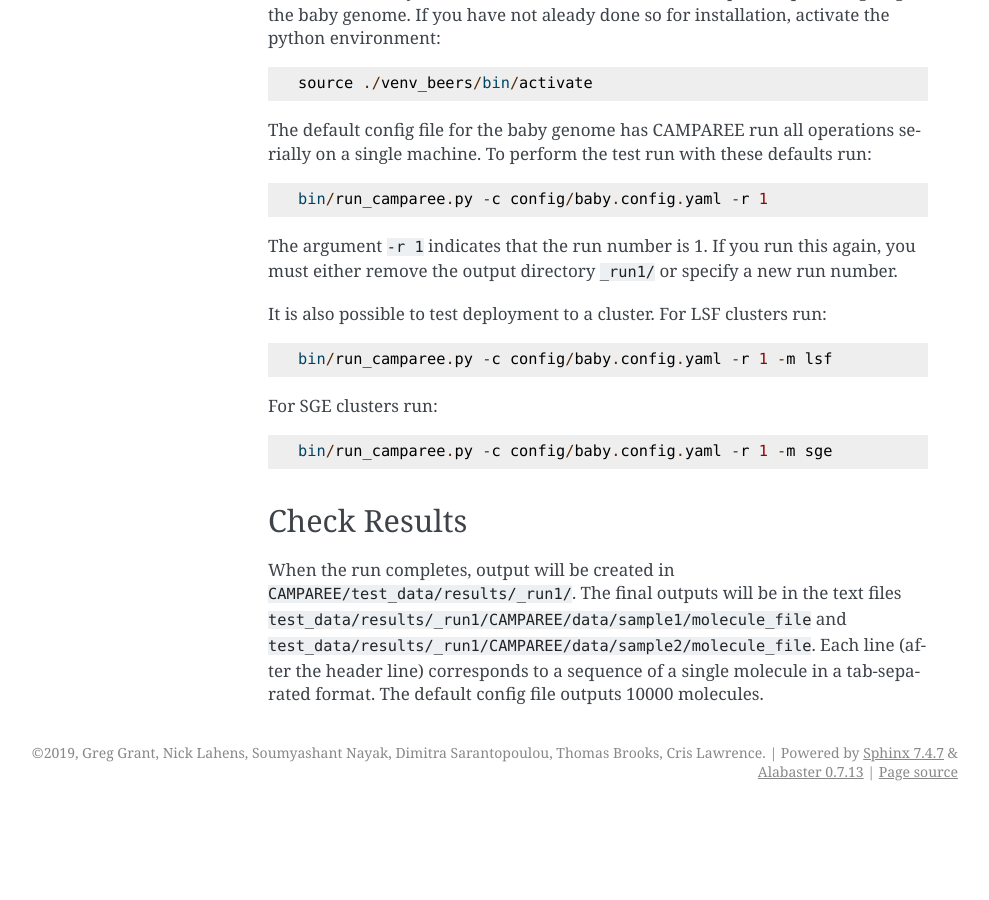
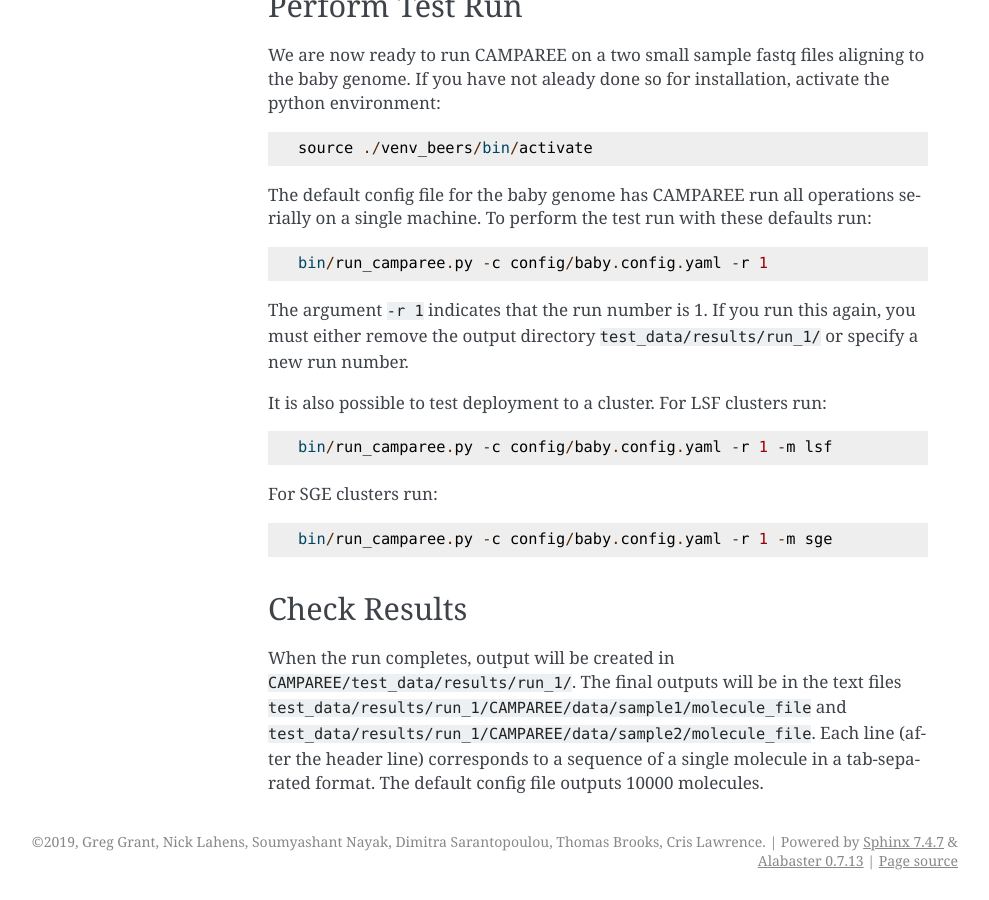
Before and after one commit to itmat/CAMPAREE, a Sphinx documentation site: the page built from doc/quick_start.rst, in a window 1280 px wide and 900 px high, scrolled down 1306 px. Shown: the whole window, without its empty margins (152-1141 px from the left). Built offline with Sphinx 7.4.7, drawn with Linux system fonts in a browser that asks for light colours; pages that are not in the unit, such as notebooks, are missing from menus; before the commit the page ends 2117 px from its top, so only the background shows below that; some of the changed text lies outside the part shown.

Commit message:
Update quickstart guide

```diff
--- a/doc/quick_start.rst
+++ b/doc/quick_start.rst
@@ -7,6 +7,7 @@
 ------------
 
 Make sure you have the following installed on your system:
+
 - git
 - python version 3.6
 - Java 1.8
@@ -62,7 +63,7 @@
     bin/run_camparee.py -c config/baby.config.yaml -r 1
 
 The argument ``-r 1`` indicates that the run number is 1.
-If you run this again, you must either remove the output directory ``_run1/`` or specify a new run number.
+If you run this again, you must either remove the output directory ``test_data/results/run_1/`` or specify a new run number.
 
 It is also possible to test deployment to a cluster.
 For LSF clusters run::
@@ -76,7 +77,7 @@
 Check Results
 -------------
 
-When the run completes, output will be created in ``CAMPAREE/test_data/results/_run1/``.
-The final outputs will be in the text files ``test_data/results/_run1/CAMPAREE/data/sample1/molecule_file`` and  ``test_data/results/_run1/CAMPAREE/data/sample2/molecule_file``.
+When the run completes, output will be created in ``CAMPAREE/test_data/results/run_1/``.
+The final outputs will be in the text files ``test_data/results/run_1/CAMPAREE/data/sample1/molecule_file`` and  ``test_data/results/run_1/CAMPAREE/data/sample2/molecule_file``.
 Each line (after the header line) corresponds to a sequence of a single molecule in a tab-separated format.
 The default config file outputs 10000 molecules.
```
